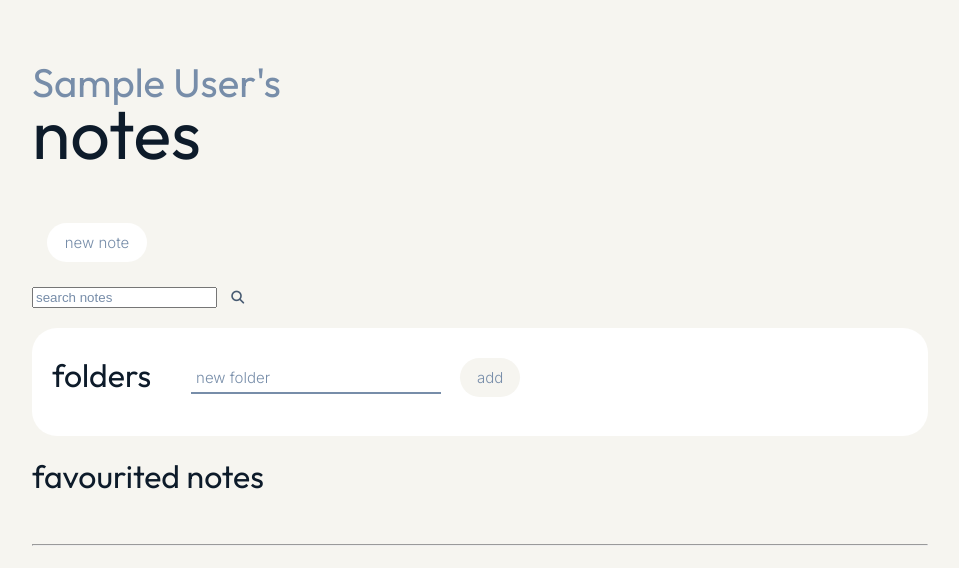
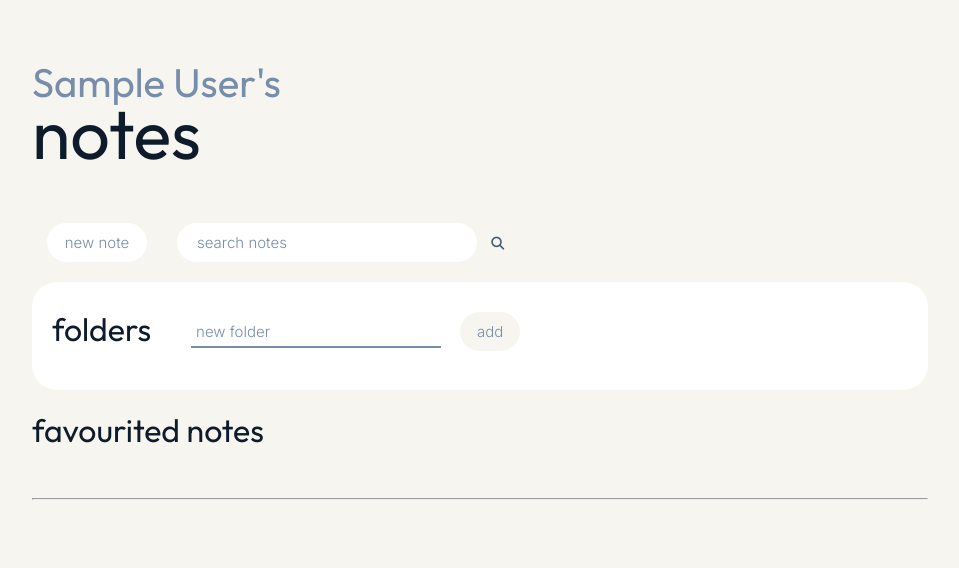
Before and after one commit to angchn/easy-e, a Flask app: page /notes in a window 1280 px wide. Shown: the part 70-638 px from the top of the page, without its empty margins (160-1119 px from the left). Run offline with Flask 2, Linux system fonts and the light colour scheme; the visitor is signed in with stand-in values (Sample User, id 1); data comes from the database, SQL or seed files in the repository; both versions use the stored data as it was after the commit; data that the repository does not hold is empty; some libraries are stand-ins or nearby versions.

Commit message:
made space bar non-case-sensitive

```diff
--- a/main.py
+++ b/main.py
@@ -1,5 +1,6 @@
 from flask import Flask, render_template, abort, redirect, url_for, flash, request
 from flask_sqlalchemy import SQLAlchemy
+from sqlalchemy import func
 from config import Config
 from werkzeug.security import generate_password_hash, check_password_hash
 from flask_login import LoginManager, login_user, login_required, logout_user, current_user
@@ -19,7 +20,7 @@ import forms
 from forms import LoginForm, RegisterForm
 
 
-# update task, make search bar case and space insensitive, style search bar in notes.html
+# update task, assign folder in new notes,
 
 
 # Flask login (gets user_id)
@@ -102,7 +103,8 @@ def notes():
 def search_note():
     if request.method == "POST":
         search_note = request.form.get("search_note")
-        note = db.session.query(models.Notes).filter_by(user=current_user.id, title=search_note).first()
+        #note = db.session.query(models.Notes).filter_by(user=current_user.id, title=search_note).first()
+        note = db.session.query(models.Notes).filter_by(user=current_user.id).filter(func.lower(models.Notes.title) == func.lower(search_note)).first()
         if note is None:
             flash ("Note does not exist. Please check for spelling errors.", 'note')
             return redirect ("/notes")
@@ -129,6 +131,7 @@ def change_folder(note_id,folder_id):
     return redirect ("/note/{}".format(note_id))
 
 
+# route for user to edit note
 @app.route("/edit_note/<int:id>", methods=('GET', 'POST'))
 def edit_note(id):
     note = db.session.query(models.Notes).filter_by(user=current_user.id, id=id).first()
@@ -143,6 +146,14 @@ def edit_note(id):
         db.session.commit()
         return redirect ("/note/{}".format(id))
     return render_template ("note_edit.html", name=current_user.name, form=form, note=note, note_content=note_content)
+
+
+@app.route("/delete_note/<int:id>")
+def delete_note(id):
+    note_delete = db.session.query(models.Notes).filter_by(id=id).first()
+    db.session.delete(note_delete)
+    db.session.commit()
+    return redirect (url_for("notes"))
 
 
 # route for user to add new folder
@@ -174,7 +185,7 @@ def new_note():
         if form.validate_on_submit():
             content = request.form.get("content")
             title = request.form.get("title")
-            notes = models.Notes(user=current_user.id, title=title, content=content)
+            notes = models.Notes(user=current_user.id, title=func.trim(title), content=content)
             db.session.add(notes)
             db.session.commit()
             return redirect (url_for("notes"))
--- a/static/styles.css
+++ b/static/styles.css
@@ -748,7 +748,7 @@ input:focus {
 }
 
 .notes_inline {
-    display: inline-block;
+    display: inline-flex;
     width: 100%;
 }
 
@@ -771,6 +771,18 @@ input:focus {
 .add_note_button button:hover {
     color: white;
     background-color: #778da9;
+}
+
+.notes_search_note {
+    border: none;
+    vertical-align: middle;
+    padding: 10px;
+    font-family: 'Inter', sans-serif;
+    border-radius: 20px;
+    margin-left: 20px;
+    font-size: 15px;
+    padding-left: 20px;
+    width: 300px;
 }
 
 .folders {
@@ -822,7 +834,7 @@ input:focus {
     font-size: 16px;
 }
 
-.favourite_icon {
+.favourite_icon, .delete_icon_notes {
     margin-right: 15px;
     color: #485b72;
     font-size: 14px;
@@ -831,6 +843,7 @@ input:focus {
 .notes_icon {
     color: #485b72;
     margin-right: 10px;
+    margin-left: 15px;
     font-size: 14px;
 }
 
@@ -1059,4 +1072,5 @@ input:focus {
 .delete, .complete, .update {
     text-decoration: none;
     color: inherit;
+
 }
--- a/templates/new_note.html
+++ b/templates/new_note.html
@@ -8,7 +8,9 @@
         <form method="POST" class="new_note_form" action="{{url_for('new_note')}}">
             {{ form.csrf_token }}
             {{ form.title(id="new_note_title", placeholder="title") }}
-            <button>select folder</button>
+            <div class="notes_select_folder">
+                <button>select folder</button>
+            </div>
             {{ form.content(rows=10) }}
             <input type="submit" value="save" class="new_note_button">
         </form>
--- a/templates/notes.html
+++ b/templates/notes.html
@@ -44,6 +44,7 @@
             {% for note in favourite_notes %}
                     <div class="notes_list">
                         <li class="notes_list_item">
+                            <span class="delete_icon_notes"><a href="/delete_note/{{ note.id }}" class="delete"><i class="fa-regular fa-trash-can"></i></a></span>
                             <span class="favourite_icon"><a href="/unfavourite_note/{{ note.id }}"><i class="fa-solid fa-star"></i></a></span>
                             <span class="notes_icon"><i class="fa-regular fa-file-lines"></i></span>
                             <a href="/note/{{ note.id }}"><span class="notes_list_folder">{{ note.folder_name }} |</span> {{ note.title }}</a>
@@ -56,6 +57,7 @@
             {% for note in other_notes %}
                     <div class="notes_list">
                         <li class="notes_list_item">
+                            <span class="delete_icon_notes"><a href="/delete_note/{{ note.id }}" class="delete"><i class="fa-regular fa-trash-can"></i></a></span>
                             <span class="favourite_icon"><a href="/favourite_note/{{ note.id }}"><i class="fa-regular fa-star"></i></a></span>
                             <span class="notes_icon"><i class="fa-regular fa-file-lines"></i></span>
                             <a href="/note/{{ note.id }}"><span class="notes_list_folder">{{ note.folder_name }} |</span> {{ note.title }}</a>
```
Also changed, not shown: student.db.
